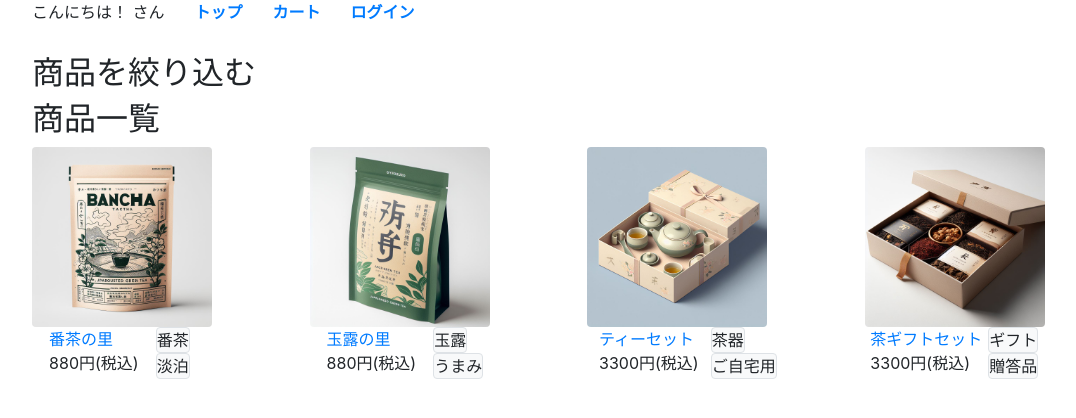
After one commit to sarahtanouchi/django_team6, a Django app: page /items/item_list/ in a window 1280 px wide. The commit adds this page. Shown: the top 418 px of the page, without its empty margins (68-1144 px from the left). Run offline with Django 3.2, Linux system fonts and the light colour scheme; data comes from the database, SQL or seed files in the repository; both versions use the stored data as it was after the commit; some libraries are stand-ins or nearby versions.

Commit message:
商品一覧＆詳細

```diff
--- a/items/admin.py
+++ b/items/admin.py
@@ -1,6 +1,7 @@
 from django.contrib import admin
-from .models import Item, Cart
+from .models import Item, Cart, Image
 
 # admin.site.register(Category)
 admin.site.register(Item)
 admin.site.register(Cart)
+admin.site.register(Image)
--- a/items/urls.py
+++ b/items/urls.py
@@ -4,8 +4,8 @@ from . import views
 app_name = "items"
 
 urlpatterns = [
-    path("", views.Index.as_view(), name="index"), # 一覧
-    path("admin/", views.Admin.as_view(), name="admin"), # 新規作成
+    path("", views.Index.as_view(), name="index"), # トップページ
+    path("admin/", views.Admin.as_view(), name="admin"), # 管理画面
     path("create/", views.Create.as_view(), name="create"), # 新規作成
     path("create_item_type/", views.Create_item_type.as_view(), name="create_item_type"),
     path("create_occasion/", views.Create_occasion.as_view(), name="create_occasion"),
@@ -18,9 +18,10 @@ urlpatterns = [
     path("image_list/", views.Image_list.as_view(), name="image_list"),
     path("image_update/<int:pk>/", views.Image_update.as_view(), name="image_update"),
     path("delete_image/<int:pk>/", views.Delete_image.as_view(), name="delete_image"),
-    path("detail/<int:pk>/", views.Detail.as_view(), name="detail"), # 詳細
     path("update/<int:pk>/", views.Update.as_view(), name="update"), # 編集
-    path("delete/<int:pk>/", views.Delete.as_view(), name="delete"), # 編集
+    path("delete/<int:pk>/", views.Delete.as_view(), name="delete"),
+    path("item_list/", views.Item_list.as_view(), name="item_list"),
+    path("item_detail/<int:pk>/", views.Item_detail.as_view(), name="item_detail"), # 詳細
     path("carts/", views.Carts.as_view(), name="carts"),
 
 ]
--- a/items/views.py
+++ b/items/views.py
@@ -179,12 +179,6 @@ class Create(LoginRequiredMixin, generic.CreateView):
     #     item.save()
     #     return redirect("items:admin")
 
-class Detail(LoginRequiredMixin, generic.TemplateView):
-    template_name = "items/detail.html"
-    def get_context_data(self, **kwargs):
-        context = super().get_context_data(**kwargs)
-        context["title"] = "商品詳細"
-        return context
 
 class Update(LoginRequiredMixin, generic.UpdateView):
     model = Item
@@ -200,6 +194,23 @@ class Delete(LoginRequiredMixin, generic.DeleteView):
     model = Item
     success_url = reverse_lazy("items:admin")
 
+class Item_list(generic.ListView):
+    template_name = "items/item_list.html"
+    model = Item
+    # ordering = "-create_date"
+
+    def get_context_data(self, **kwargs):
+        context = super().get_context_data(**kwargs)
+        return context
+
+class Item_detail(generic.DetailView):
+    model = Item
+    template_name = "items/item_detail.html"
+    def get_context_data(self, **kwargs):
+        context = super().get_context_data(**kwargs)
+        context["title"] = "商品詳細"
+        return context
+
 class Carts(LoginRequiredMixin, generic.TemplateView):
     template_name = "items/carts.html"
     context_object_name = 'profile_user'
--- a/static/stylesheets/styles.css
+++ b/static/stylesheets/styles.css
@@ -95,8 +100,15 @@
 }
 
 .item_image {
-	height: 150px;
-	width: 150px;
+	height: 180px;
+	width: 180px;
+}
+
+#gallery img{
+   width: 120px;
+   height: 120px;
+   margin-top: 5px;
+   margin-right: 20px;
 }
 
 .navbar-light .navbar-brand.logo {
--- a/templates/items/index.html
+++ b/templates/items/index.html
@@ -45,7 +45,7 @@
 						</div>
 						<div class="col-6 item_description">
 							<h2 class="item_title">
-								<a href="{% url 'items:detail' item.id %}">
+								<a href="{% url 'items:item_detail' item.id %}">
 									{{ item.name }}
 								</a>
 							</h2>
--- /dev/null
+++ b/templates/items/item_list.html
@@ -0,0 +1,58 @@
+{% extends "layouts/default.html" %}
+
+{% block content %}
+    {% include 'includes/logged_in_header.html' %}
+    <div class="container contents">
+		<h2>商品を絞り込む</h2>
+
+		<h2>商品一覧</h2>
+		<div class="row">
+			{% for item in item_list %}
+				<div class="col-3">
+					 <div>
+					    {% if item.item_images %}
+			    			{% with item.item_images.all.0 as image %}
+		    					<a href="{% url 'items:item_detail' item.id %}">
+			    					<img class="item_image img-fluid rounded" src="{{ image.image.url }}">
+				    			</a>
+				    			<div class="row mx-auto">
+				    				<div class="co-6 ml-auto">
+					    				<div class="row">
+					    					<a href="{% url 'items:item_detail' item.id %}">
+						    					<span>{{ item.name }}</span>
+						    				</a>
+						    			</div>
+						    			<div class="row">
+						    				<span>{{ item.price }}円(税込)</span>
+						    			</div>
+				    				</div>
+					    			<div class="col-6 ml-auto">
+					    				<div class="row">
+					    					{% if item.tea_type %}
+				    							<span class="border rounded bg-light">{{ item.tea_type }}</span>
+				    						{% else %}
+				    							<span class="border rounded bg-light">{{ item.item_type }}</span>
+				    						{% endif %}
+				    					</div>
+				    					<div class="row">
+				    						{% if item.tea_type %}
+				    							<span class="border rounded bg-light">{{ item.taste }}</span>
+				    						{% else %}
+				    							<span class="border rounded bg-light">{{ item.occasion }}</span>
+                    						{% endif %}
+				    					</div>
+				    				</div>
+		    					</div>
+                    		{% endwith %}
+                		{% else %}
+                			{% load static %}
+                    		<img class="item_image" src="{% static 'images/no_image.jpg' %}">
+                    	{% endif %}
+					</div>
+				</div>
+			{% empty %}
+            	<p>出品商品はありません。</p>
+			{% endfor %}
+		</div>
+	</div>
+{% endblock %}
--- a/templates/layouts/default.html
+++ b/templates/layouts/default.html
@@ -3,12 +3,15 @@
 <head>
     <meta charset="UTF-8">
     <title>{% block title %}{% endblock %}</title>
-    <link rel="stylesheet" href="https://stackpath.bootstrapcdn.com/bootstrap/4.1.3/css/bootstrap.min.css" integrity="sha384-MCw98/SFnGE8fJT3GXwEOngsV7Zt27NXFoaoApmYm81iuXoPkFOJwJ8ERdknLPMO" crossorigin="anonymous">
+    <link rel="stylesheet" href="https://stackpath.bootstrapcdn.com/bootstrap/4.2.1/css/bootstrap.min.css" integrity="sha384-GJzZqFGwb1QTTN6wy59ffF1BuGJpLSa9DkKMp0DgiMDm4iYMj70gZWKYbI706tWS" crossorigin="anonymous">
     {% load static %}
     <link rel="stylesheet" href="{% static 'stylesheets/styles.css' %}">
     {% block additional_css %}{% endblock %}
 </head>
 <body>
+    <script src="https://code.jquery.com/jquery-3.3.1.slim.min.js" integrity="sha384-q8i/X+965DzO0rT7abK41JStQIAqVgRVzpbzo5smXKp4YfRvH+8abtTE1Pi6jizo" crossorigin="anonymous"></script>
+    <script src="https://cdnjs.cloudflare.com/ajax/libs/popper.js/1.14.7/umd/popper.min.js" integrity="sha384-UO2eT0CpHqdSJQ6hJty5KVphtPhzWj9WO1clHTMGa3JDZwrnQq4sF86dIHNDz0W1" crossorigin="anonymous"></script>
+    <script src="https://stackpath.bootstrapcdn.com/bootstrap/4.2.1/js/bootstrap.bundle.min.js"></script>
     {% if messages %}
         {% for message in messages %}
             {% if message.tags == "success" %}
@@ -21,9 +24,5 @@
     <div class="container">
         {% block content %}{% endblock %}
     </div>
-
-    <script src="https://code.jquery.com/jquery-3.3.1.slim.min.js" integrity="sha384-q8i/X+965DzO0rT7abK41JStQIAqVgRVzpbzo5smXKp4YfRvH+8abtTE1Pi6jizo" crossorigin="anonymous"></script>
-    <script src="https://cdnjs.cloudflare.com/ajax/libs/popper.js/1.14.7/umd/popper.min.js" integrity="sha384-UO2eT0CpHqdSJQ6hJty5KVphtPhzWj9WO1clHTMGa3JDZwrnQq4sF86dIHNDz0W1" crossorigin="anonymous"></script>
-    <script src="https://stackpath.bootstrapcdn.com/bootstrap/4.2.1/js/bootstrap.bundle.min.js"></script>
 </body>
 </html>
```
Also changed, not shown: other parts of static/stylesheets/styles.css (+48 -0 lines), static/js/spinner_script.js (added, +53 -0 lines), templates/items/detail.html (deleted, +0 -8 lines), templates/items/item_detail.html (added, +61 -0 lines), db.sqlite3, media/green_tea_bag_00024.jpeg (added), media/tea_00006.jpg (added), media/tea_00025.jpg (added), media/tea_bag_00004.jpeg (added), 1 other file.
